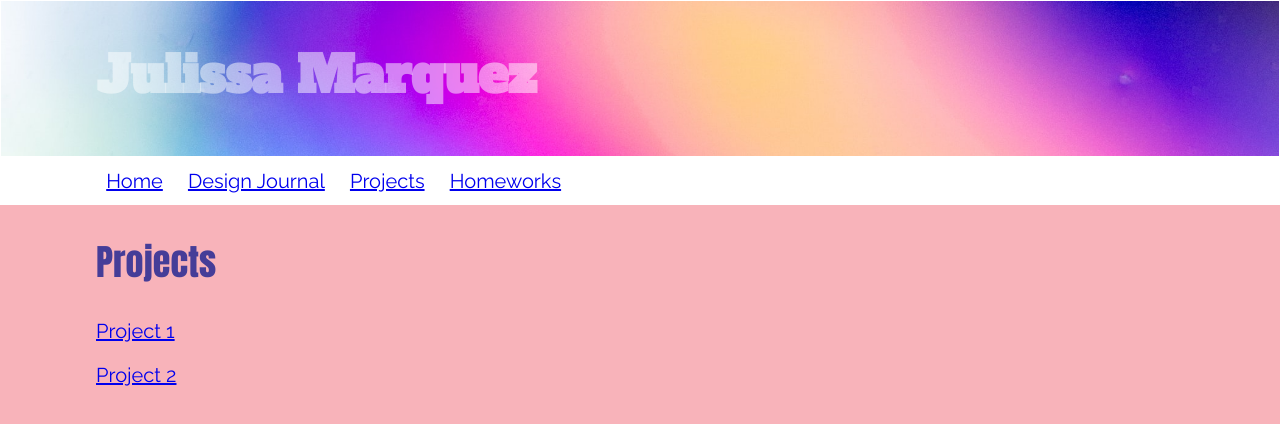
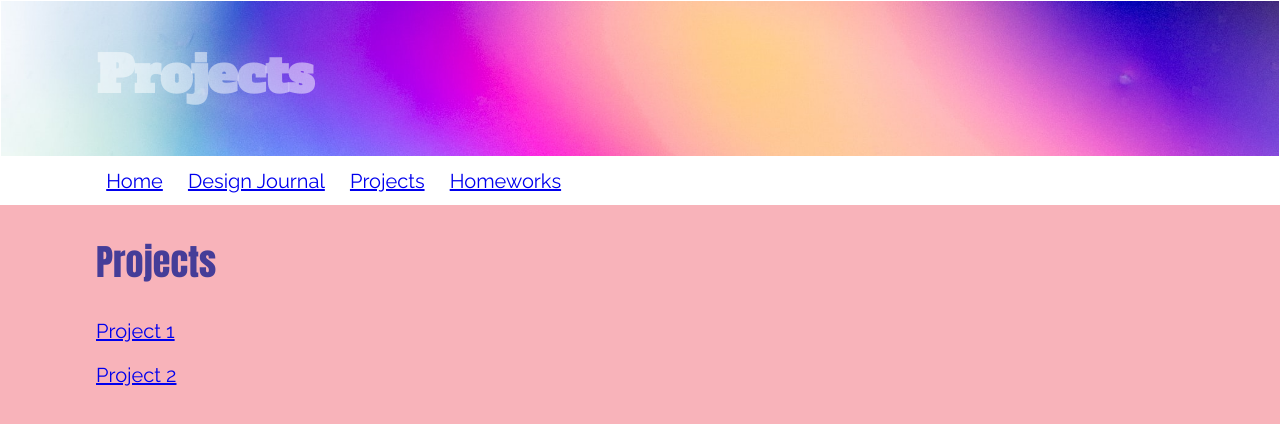
Before and after one commit to JulissaM/JulissaM.github.io, a plain HTML site: page projects.html in a window 1280 px wide. Drawn offline with Linux system fonts and the light colour scheme.

Commit message:
changed some titles

```diff
--- a/projects.html
+++ b/projects.html
@@ -10,7 +10,7 @@
   </head>
   <body>
     <header>
-      <h1>Julissa Marquez</h1>
+      <h1>Projects</h1>
     </header>
     <nav>
       <div><a href="index.html">Home</a>
```
Also changed, not shown: homeworks.html (+1 -1 lines).
